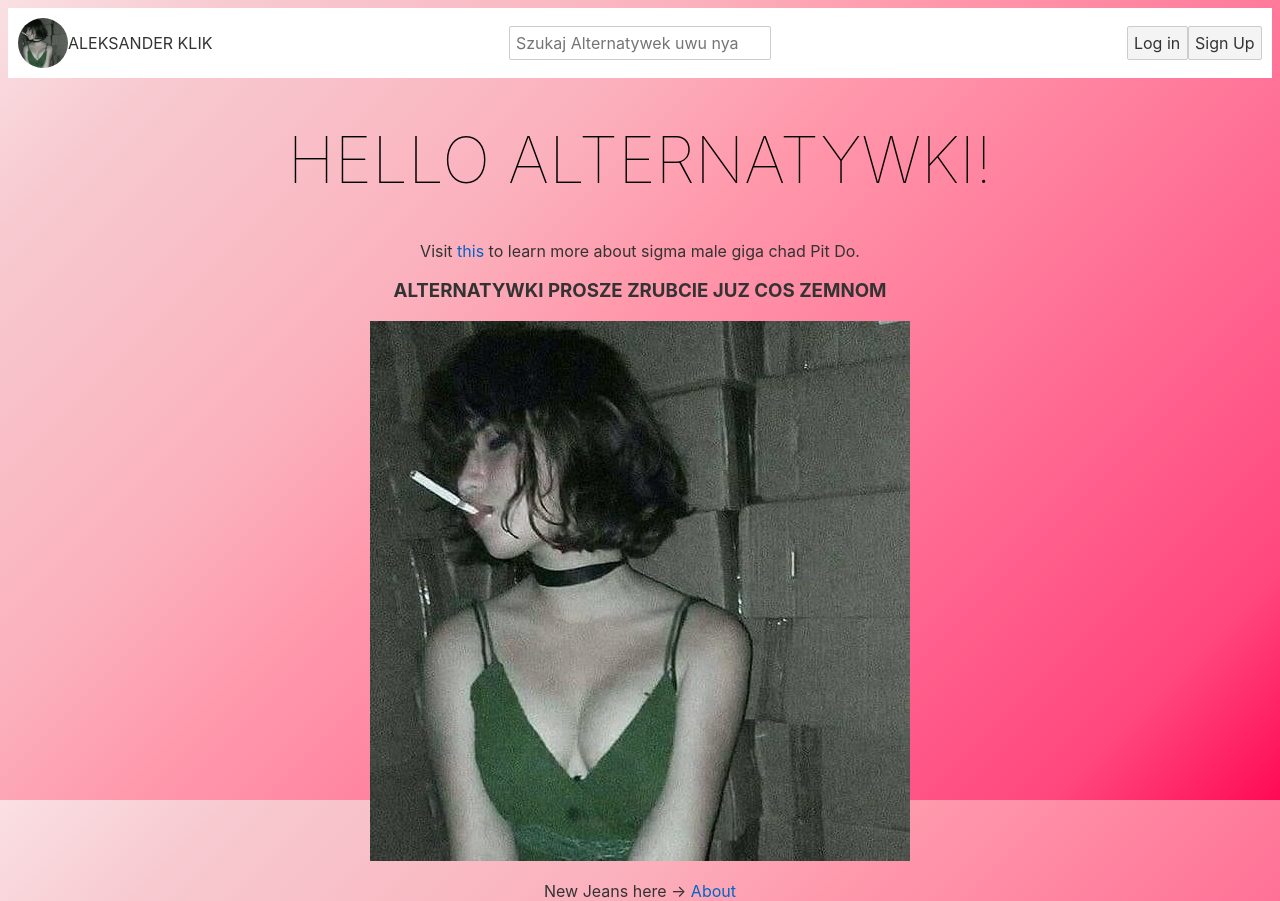
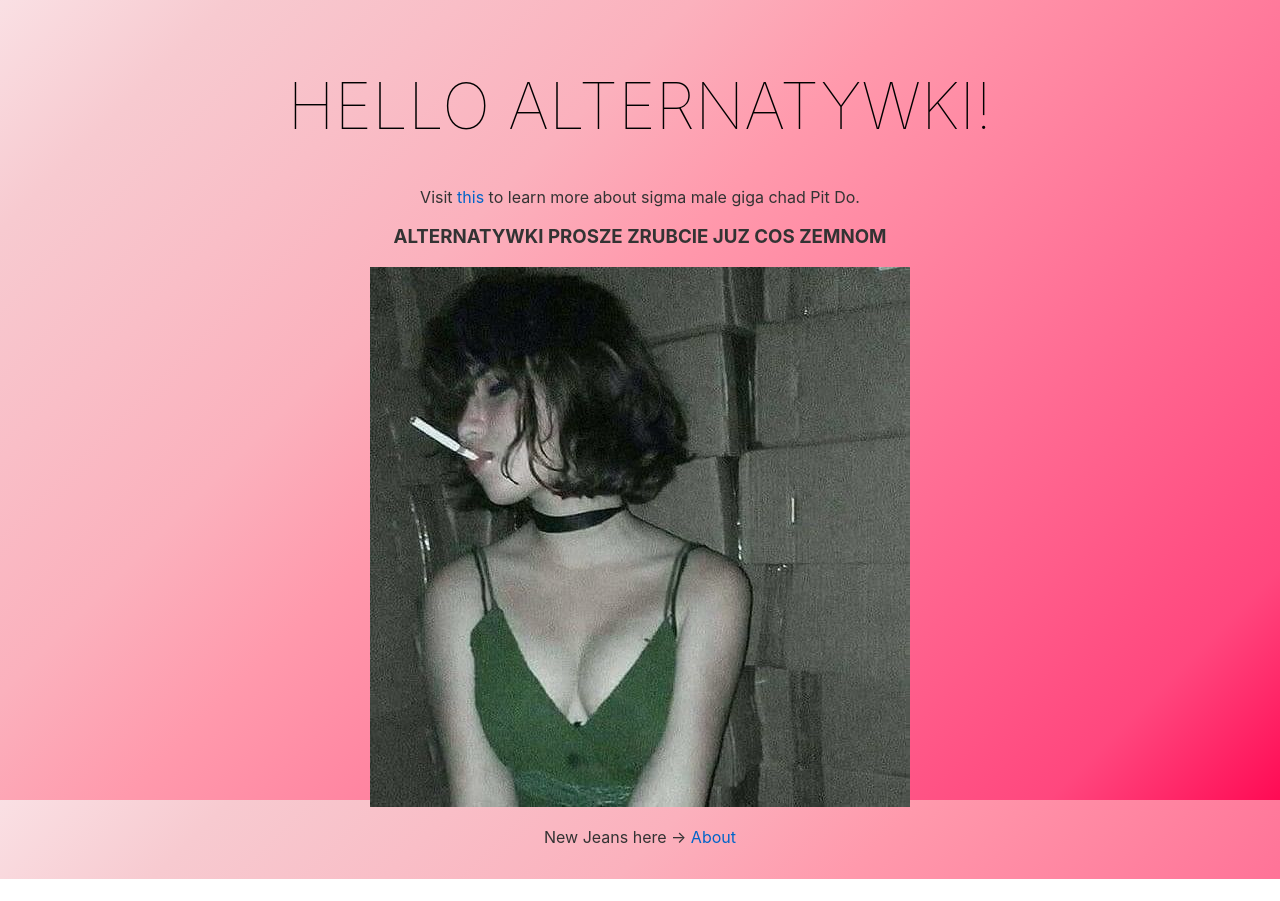
Before and after one commit to kochamaltki/skibidifortnajt-frontend, a Svelte app: page / in a window 1280 px wide. After the commit the page ends 879 px from the top, so only its background shows below. Built offline with nearby package versions, Linux system fonts and the light colour scheme.

Commit message:
Revert "searchbar prototype"

```diff
--- a/src/components/SearchBar.svelte
+++ /dev/null
@@ -1,57 +0,0 @@
-<script>
-	import Navbar from "../shared/Navbar.svelte";
-</script>
-
-<Navbar>
-	<span slot="left">
-		<div class="left">
-			<img src="altgirl.jpg" alt="altgirl" class="logo">
-			ALEKSANDER KLIK
-		</div>
-	</span>
-	<span slot="mid">
-		<div class="mid">
-			<input type="text" placeholder="Szukaj Alternatywek uwu nya">
-		</div>
-	</span>
-	<span slot="right">
-		<div class="right">
-			<button>Log in</button>
-			<button>Sign Up</button>
-		</div>
-	</span>
-</Navbar>
-
-<style>
-.logo {
-	border-radius: 100%;
-	max-width: 50px;
-	max-height: 50px;
-}
-
-.left {
-	display: flex;
-	align-items: center;
-	/* background: yellow; */
-}
-
-.mid {
-	display: flex;
-	justify-content: center;
-	align-items: center;
-
-	/* background: red; */
-}
-
-.right {
-	display: flex;
-	justify-content: right;
-	align-items: center;
-
-	/* background: green; */
-}
-
-input, button {
-	margin: 0;
-}
-</style>
--- a/src/routes/FrontPage.svelte
+++ b/src/routes/FrontPage.svelte
@@ -1,11 +1,8 @@
 <script>
 	import { Link } from "svelte-routing";
-	import SearchBar from "../components/SearchBar.svelte";
-
 </script>
 
 <main>
-	<SearchBar></SearchBar>
 	<h1>Hello Alternatywki!</h1>
 	<p>Visit <a href="https://www.instagram.com/peat_lul/">this</a> to learn more about sigma male giga chad Pit Do.</p>
 	<h3>ALTERNATYWKI PROSZE ZRUBCIE JUZ COS ZEMNOM</h3>
@@ -18,6 +15,8 @@
 <style>
 	main {
 		text-align: center;
+		padding: 1em;
+		margin: 0 auto;
 	}
 
 	h1 {
--- a/src/shared/Navbar.svelte
+++ /dev/null
@@ -1,40 +0,0 @@
-<script>
-</script>
-
-<div class="navbar">
-	<div class="child left">
-		<slot name="left">Left</slot>
-	</div>
-	<div class="child mid">
-		<slot name="mid">Middle</slot>
-	</div>
-	<div class="child right">
-		<slot name="right">Right</slot>
-	</div>
-</div>
-
-<style>
-
-.navbar {
-	display: flex;
-	justify-content: space-between;
-	align-items: center;
-
-	padding: 10px;
-	background-color: white;
-}
-
-.child {
-	flex: 1;
-	text-align: center;
-	align-items: center
-}
-
-.left {
-	text-align: left;
-}
-
-.right {
-	text-align: right;
-}
-</style>
```
